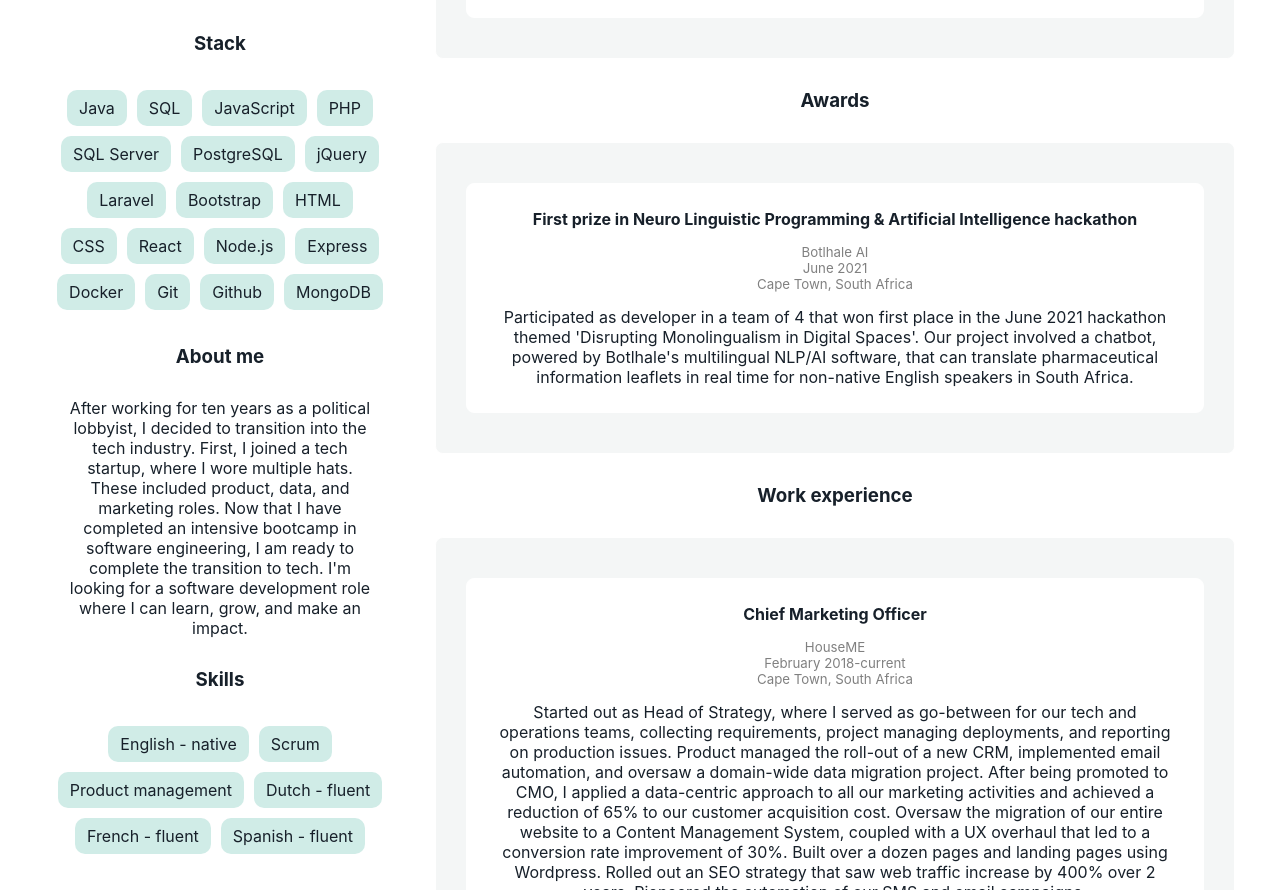
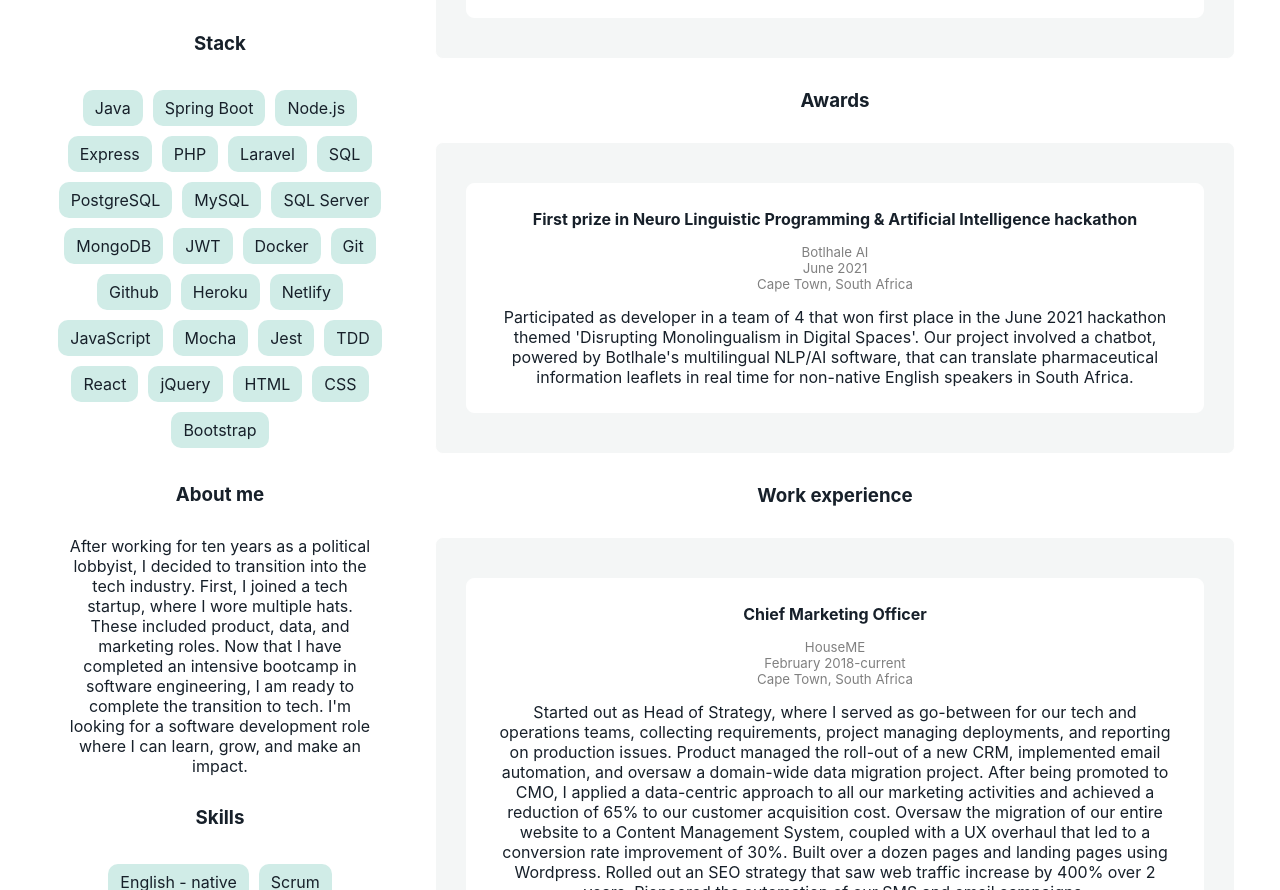
Before and after one commit to tamiragun/Portfolio-CV, a React (Create React App) app: page / in a window 1280 px wide. Shown: the part 858-1748 px from the top of the page. Built offline with nearby package versions, Linux system fonts and the light colour scheme.

Commit message:
Update tech stack with new skills

```diff
--- a/src/pages/CV.js
+++ b/src/pages/CV.js
@@ -70,23 +70,31 @@ const currentSkills = [
 
 const currentStack = [
   "Java",
-  "SQL",
-  "JavaScript",
-  "PHP",
-  "SQL Server",
-  "PostgreSQL",
-  "jQuery",
-  "Laravel",
-  "Bootstrap",
-  "HTML",
-  "CSS",
-  "React",
+  "Spring Boot",
   "Node.js",
   "Express",
+  "PHP",
+  "Laravel",
+  "SQL",
+  "PostgreSQL",
+  "MySQL",
+  "SQL Server",
+  "MongoDB",
+  "JWT",
   "Docker",
   "Git",
   "Github",
-  "MongoDB",
+  "Heroku",
+  "Netlify",
+  "JavaScript",
+  "Mocha",
+  "Jest",
+  "TDD",
+  "React",
+  "jQuery",
+  "HTML",
+  "CSS",
+  "Bootstrap",
 ];
 
 const courses = [
```
